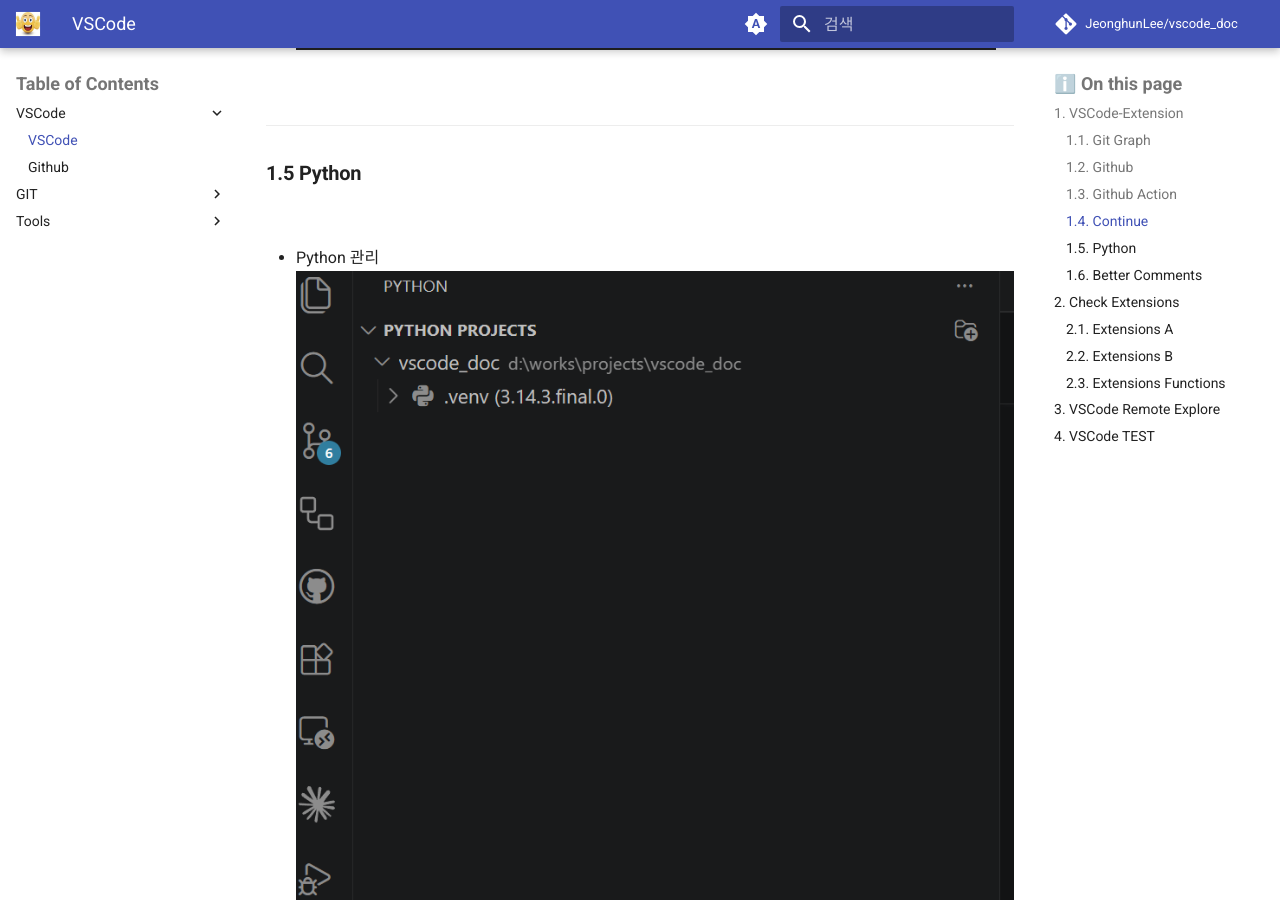
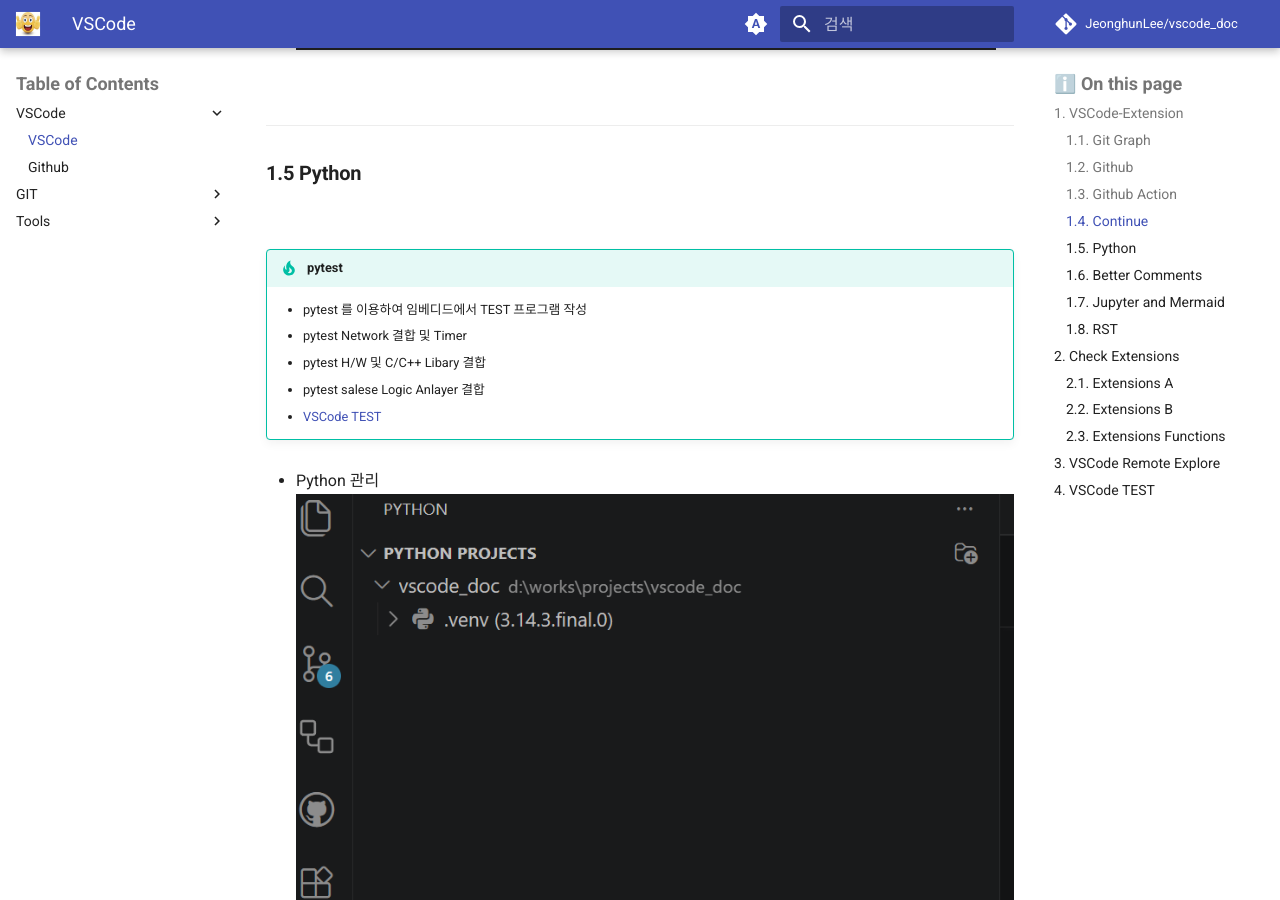
Before and after one commit to JeonghunLee/vscode_doc, an MkDocs documentation site: the page built from docs/index.md, in a window 1280 px wide and 900 px high, scrolled down 15969 px. Built offline with MkDocs 1.6.1 and Material for MkDocs 9.7.7, drawn with Linux system fonts in a browser that asks for light colours; comment, search, counter and statistics services are not loaded; some of the changed text lies outside the part shown.

Commit message:
Add images for Jupyter and reStructuredText sections in documentation

```diff
--- a/docs/index.md
+++ b/docs/index.md
@@ -143,8 +143,17 @@
 
 <br/>
 
+!!! tip "pytest"
+    - pytest 를 이용하여 임베디드에서 TEST 프로그램 작성
+    - pytest Network 결합 및 Timer
+    - pytest H/W 및 C/C++ Libary 결합
+    - pytest salese Logic Anlayer 결합
+    - [VSCode TEST](./index.md#vscode-test)
+
 * Python 관리
 ![](./imgs/vscode_ex_python_00.png)
+
+* VS Code Extesion
 ![](./imgs/vscode_ex_python_01.png)
 
 
@@ -159,6 +168,32 @@
 
 * C/C++ 주석 가독성
 ![](./imgs/vscode_ex_bettercoments_00.png)
+
+
+<br/>
+
+---
+
+###  Jupyter and Mermaid
+
+<br/>
+
+* Jupyter 관리 와 Mermaid View
+![](./imgs/ex_jupyter_00.png)
+
+
+
+<br/>
+
+---
+
+### RST
+
+<br/>
+
+* Sphinx 사용할 경우
+![](./imgs/ex_restructuredText_00.png)
+
 
 
 <br/>
```
Also changed, not shown: docs/imgs/ex_jupyter_00.png (added), docs/imgs/ex_restructuredText_00.png (added).
